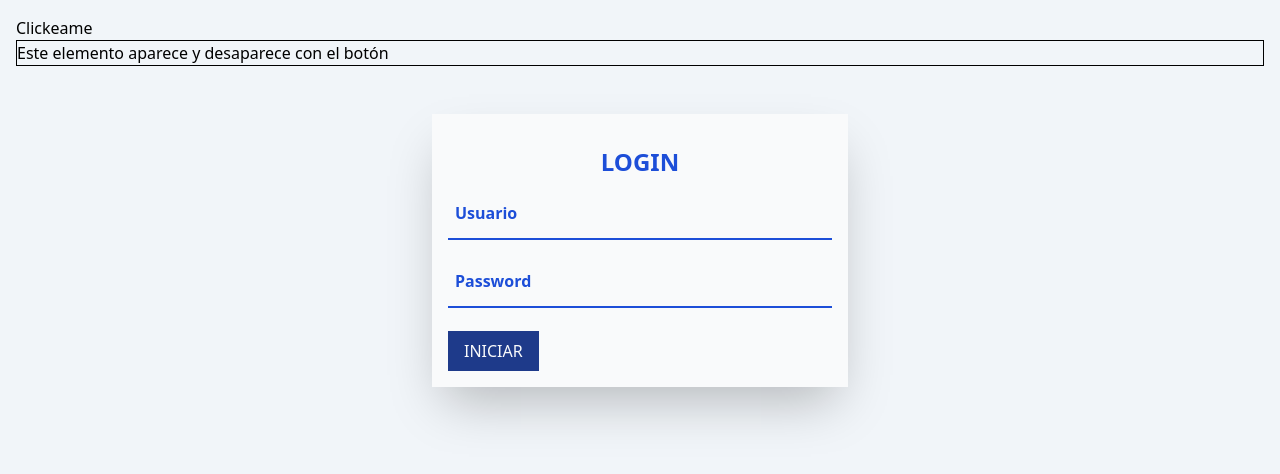
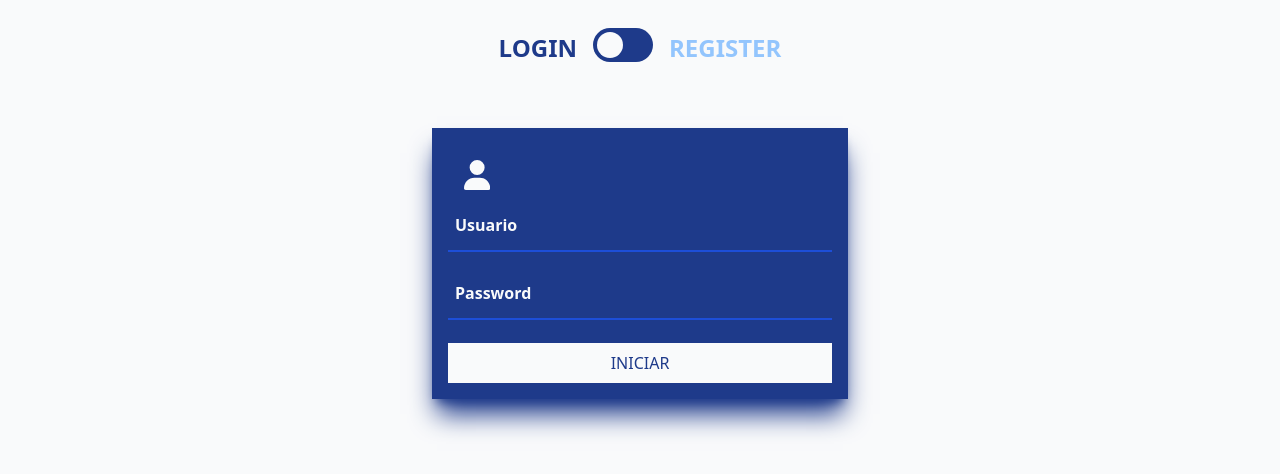
Before and after one commit to RGneo7/login, a plain HTML site: page 3/index.html in a window 1280 px wide. Drawn offline with Linux system fonts and the light colour scheme.

Commit message:
configurado por javascript el cambio de formulario segun lo selecionado, agregado los cambios de estilos basicos

```diff
--- a/3/estilos.css
+++ b/3/estilos.css
@@ -16,7 +16,7 @@ input{
     margin-bottom: 1.4em;
 }
 
-label{
+.label{
     position: absolute !important;
     left: 0 !important;
     /* color: #120a5c !important; */
@@ -26,7 +26,7 @@ label{
     font-weight: bold;
 }
 
-input:valid ~ label,input:focus ~ label{
+input:valid ~ .label,input:focus ~ .label{
     /* color: #120a5c !important;
     background-color: #fff !important; */
     letter-spacing: 2.5px !important;
@@ -36,3 +36,68 @@ input:valid ~ label,input:focus ~ label{
     z-index: 3;
     font-weight: normal;
 }
+
+
+
+        /* Formateamos el label que servirá de contenedor */
+        .switch {
+            position: relative;
+            display: inline-block;
+            width: 60px;
+            height: 34px;
+          }
+
+          /* Ocultamos el checkbox html */
+          .switch input {
+            display:none;
+          }
+
+          /* Formateamos la caja del interruptor sobre la cual se deslizará la perilla de control o slider */
+          .slider {
+            position: absolute;
+            cursor: pointer;
+            top: 0;
+            left: 0;
+            right: 0;
+            bottom: 0;
+            background-color: #1e3a8a;
+            -webkit-transition: .4s;
+            transition: .4s;
+          }
+
+          /* Pintamos la perilla de control o slider usando el selector before */
+          .slider:before {
+            position: absolute;
+            content: "";
+            height: 26px;
+            width: 26px;
+            left: 4px;
+            bottom: 4px;
+            background-color: #f9fafb;
+            -webkit-transition: .4s;
+            transition: .4s;
+          }
+
+          /* Cambiamos el color de fondo cuando el checkbox esta activado */
+          input:checked + .slider {
+            background-color: #f9fafb !important;
+          }
+          input:checked + .slider:before {
+            background-color: #1e3a8a !important;
+          }
+
+          /* Deslizamos el slider a la derecha cuando el checkbox esta activado */
+          input:checked + .slider:before {
+            -webkit-transform: translateX(26px) !important;
+            -ms-transform: translateX(26px) !important;
+            transform: translateX(26px) !important;
+          }
+
+          /* Aplicamos efecto de bordes redondeados en slider y en el fondo del slider */
+          .slider.round {
+            border-radius: 34px;
+          }
+
+          .slider.round:before {
+            border-radius: 50%;
+          }
--- a/3/index.html
+++ b/3/index.html
@@ -8,66 +8,88 @@
     <link rel="stylesheet" href="estilos/output.css">
     <link rel="stylesheet" href="estilos.css">
 </head>
-<body class="bg-slate-100">
-    <div class="container p-4">
-
-        <button onclick="myFunction()">Clickeame</button>
-
-        <div id="myDIV" style="border:1px solid black;">
-        Este elemento aparece y desaparece con el botón
+<body class="bg-gray-50">
+    <div class="container p-4 flex justify-center items-center">
+        <div>
+            <h1 class="m-4 text-center text-2xl font-bold uppercase" id="titulo_login">Login</h1>
+        </div>
+        <div>
+            <label class="switch">
+                <input type="checkbox" onclick="myFunction()">
+                <div class="slider round"></div>
+            </label>
+        </div>
+        <div>
+            <h1 class="m-4 text-center text-2xl font-bold uppercase" id="titulo_register">Register</h1>
         </div>
     </div>
     <div class="container p-4" id="login">
-        <div class="w-4/12 mx-auto m-4 p-4 shadow-2xl bg-gray-50">
-            <h1 class="m-4 text-center text-blue-700 text-2xl font-bold uppercase">Login</h1>
+        <div class="w-4/12 mx-auto m-4 p-4 shadow-xl shadow-blue-900 bg-blue-900">
+            <svg class="text-gray-50 m-4" xmlns="http://www.w3.org/2000/svg" height="30" viewBox="0 0 448 512"><path fill="currentColor" d="M224 256A128 128 0 1 0 224 0a128 128 0 1 0 0 256zm-45.7 48C79.8 304 0 383.8 0 482.3C0 498.7 13.3 512 29.7 512H418.3c16.4 0 29.7-13.3 29.7-29.7C448 383.8 368.2 304 269.7 304H178.3z"/></svg>
+            <div class="input box">
+                <input type="text" name="username" id="username" required="required" class="bg-blue-900 text-gray-50">
+                <label class="label text-gray-50">Usuario</label>
+            </div>
+            <div class="input box">
+                <input type="text" name="password" id="password" required="required" class="bg-blue-900 text-gray-50">
+                <label class="label text-gray-50">Password</label>
+            </div>
+            <button class="bg-gray-50 hover:bg-blue-900 text-blue-900 hover:text-gray-50 py-2 px-4 uppercase hover:font-bold hover:border-2 hover:border-gray-50 hover:shadow-md hover:shadow-gray-50 w-full">Iniciar</button>
+        </div>
+    </div>
+    <div class="container p-4 hidden" id="register">
+        <div class="w-4/12 mx-auto m-4 p-4 shadow-md shadow-gray-50 bg-gray-50">
             <div class="input box">
                 <input type="text" name="username" id="username" required="required" class="bg-gray-50 text-blue-700">
-                <label class="text-blue-700">Usuario</label>
+                <label class="label text-blue-700">Usuario</label>
             </div>
             <div class="input box">
                 <input type="text" name="password" id="password" required="required" class="bg-gray-50 text-blue-700">
-                <label class="text-blue-700">Password</label>
-            </div>
-            <button class="bg-blue-900 hover:bg-gray-50 text-gray-50 hover:text-blue-900 py-2 px-4 uppercase hover:font-bold hover:border-2 hover:border-blue-900 hover:shadow-md hover:shadow-blue-800">Iniciar</button>
-        </div>
-    </div>
-    <div class="container p-4 hidden" id="register">
-        <div class="w-4/12 mx-auto m-4 p-4 shadow-2xl bg-gray-50">
-            <h1 class="m-4 text-center text-blue-700 text-2xl font-bold uppercase">Register</h1>
-            <div class="input box">
-                <input type="text" name="username" id="username" required="required" class="bg-gray-50 text-blue-700">
-                <label class="text-blue-700">Usuario</label>
-            </div>
-            <div class="input box">
-                <input type="text" name="password" id="password" required="required" class="bg-gray-50 text-blue-700">
-                <label class="text-blue-700">Password</label>
+                <label class="label text-blue-700">Password</label>
             </div>
             <div class="input box">
                 <input type="text" name="nombre" id="nombre" required="required" class="bg-gray-50 text-blue-700">
-                <label class="text-blue-700">Nombre</label>
+                <label class="label text-blue-700">Nombre</label>
             </div>
             <div class="input box">
                 <input type="text" name="apellido" id="apellido" required="required" class="bg-gray-50 text-blue-700">
-                <label class="text-blue-700">Apellido</label>
+                <label class="label text-blue-700">Apellido</label>
             </div>
             <div class="input box">
                 <input type="email" name="correo" id="correo" required="required" class="bg-gray-50 text-blue-700">
-                <label class="text-blue-700">Correo</label>
+                <label class="label text-blue-700">Correo</label>
             </div>
             <input type="checkbox" name="terminos" id="terminos" class="accent-blue-700">
-            <button class="bg-blue-900 hover:bg-gray-50 text-gray-50 hover:text-blue-900 py-2 px-4 uppercase hover:font-bold hover:border-2 hover:border-blue-900 hover:shadow-md hover:shadow-blue-800">Registrar</button>
+            <button class="bg-blue-900 hover:bg-gray-50 text-gray-50 hover:text-blue-900 py-2 px-4 uppercase hover:font-bold hover:border-2 hover:border-blue-900 hover:shadow-md hover:shadow-blue-800 w-full">Registrar</button>
         </div>
     </div>
 
 <script>
+    let l = document.getElementById("login");
+    let r = document.getElementById("register");
+    let tl = document.getElementById("titulo_login");
+    let tr = document.getElementById("titulo_register");
+    tl.style.color = "#1e3a8a";
+        tr.style.color = "#93c5fd";
     function myFunction() {
-    var x = document.getElementById("register");
-    if (x.style.display === "none") {
-        x.style.display = "block";
-    } else {
-        x.style.display = "none";
+        if (l.style.display === "none") {
+            //register
+            // #1e3a8a blue900
+            // #f9fafb gray
+            l.style.display = "block";
+            r.style.display = "none";
+            document.body.style.backgroundColor = "#f8fafc";
+            tl.style.color = "#1e3a8a";
+            tr.style.color = "#93c5fd";
+        } else {
+            //login
+            l.style.display = "none";
+            r.style.display = "block";
+            document.body.style.backgroundColor = "#1e3a8a";
+            tl.style.color = "#9ca3af";
+            tr.style.color = "#f9fafb";
+        }
     }
-}
 </script>
 </body>
 </html>
```
Also changed, not shown: 3/pru.html (added, +17 -0 lines), pru.html (added, +76 -0 lines), 3/estilos/output.css.
